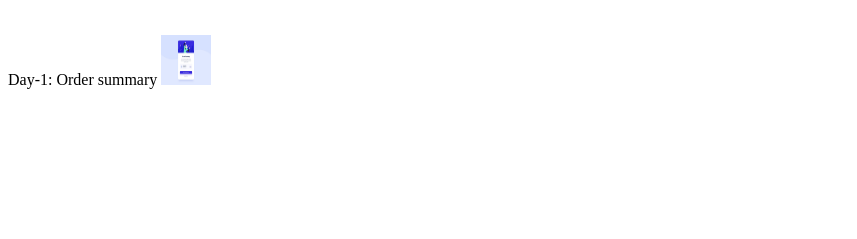
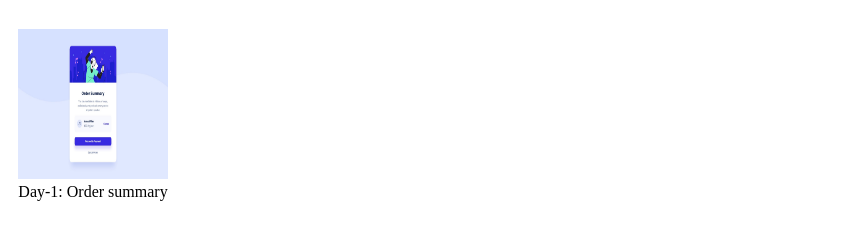
Before and after one commit to Liping-Yin/100-days-UI-challenges, a plain HTML site: page index.html in a window 1280 px wide. Shown: the part 61-300 px from the top of the page, without its empty margins (0-857 px from the left). Drawn offline with Linux system fonts and the light colour scheme; files whose address does not match are found by name.

Commit message:
update index

```diff
--- a/index.html
+++ b/index.html
@@ -18,12 +18,17 @@
       color: black;
     }
     a img {
-      width: 50px;
-      height: 50px;
+      width: 150px;
+      height: 150px;
     }
     main {
       display: flex;
       flex-wrap: wrap;
+    }
+    .card {
+      display: flex;
+      flex-direction: column;
+      margin: 10px;
     }
   </style>
   <body>
@@ -32,12 +37,12 @@
     </header>
     <main>
       <p class="card">
-        <span>Day-1: Order summary </span>
         <a href="./order-summary-component-main/index.html"
           ><img
             src="./order-summary-component-main//design/desktop-design.jpg"
             alt="order summary component"
         /></a>
+        <span>Day-1: Order summary </span>
       </p>
     </main>
   </body>
```
